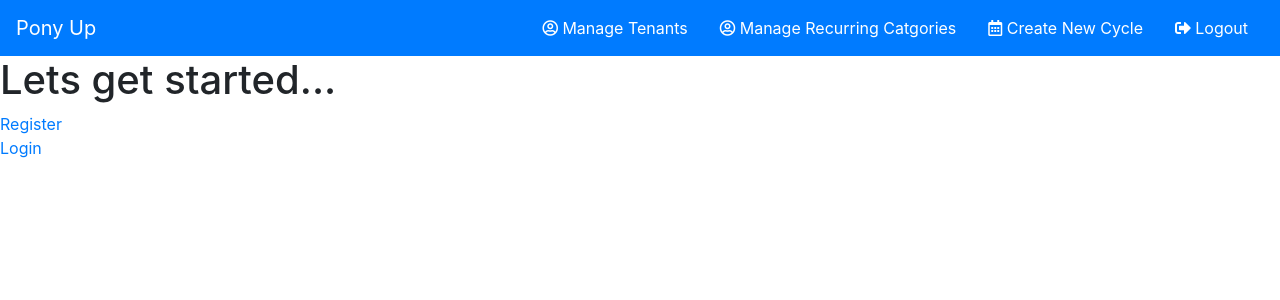
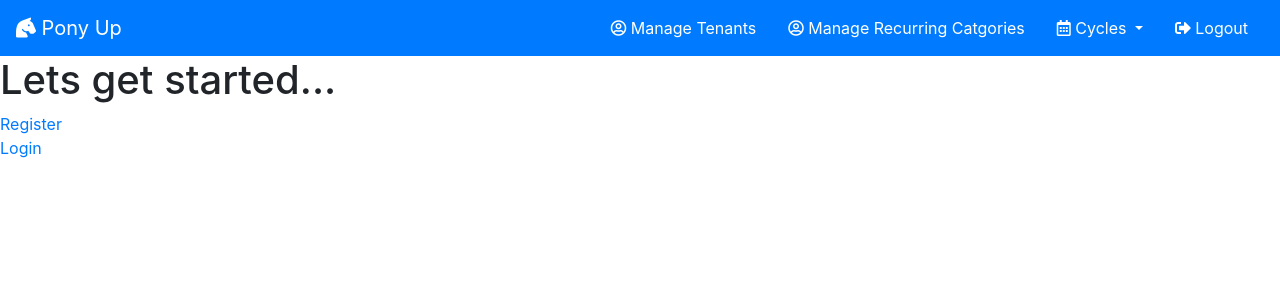
Before and after one commit to rjlancaster/ponyUp, a Django app: page /addOneTimeForm/1 in a window 1280 px wide. Shown: the top 300 px of the page. Run offline with Django 3.2, Linux system fonts and the light colour scheme; data comes from the database, SQL or seed files in the repository; some libraries are stand-ins or nearby versions.

Commit message:
created dropdown for Cycles in navbar

```diff
--- a/cycles/templates/cycles/navbar.html
+++ b/cycles/templates/cycles/navbar.html
@@ -1,5 +1,5 @@
 <nav class="navbar navbar-dark bg-primary">
-    <a class="navbar-brand" href="/">Pony Up</a>
+    <a class="navbar-brand" href="/"><i class="fas fa-horse-head"></i> Pony Up</a>
 
     <ul class="nav">
 
@@ -10,9 +10,16 @@
             <a href="{% url 'cycles:recurringlist' %}" class="nav-link ponynav"><i class="far fa-user-circle"></i>
                 Manage
                 Recurring Catgories</a></li>
-            <li class="nav-item">
-                <a href="{% url 'cycles:newCycleForm' %}" class="nav-link ponynav"><i class="far fa-calendar-alt"></i>
-                    Create New Cycle</a></li>
+        <li class="nav-item dropdown">
+            <a class="nav-link dropdown-toggle ponynav" href="#" id="navbarDropdown" role="button" data-toggle="dropdown"
+                aria-haspopup="true" aria-expanded="false"><i class="far fa-calendar-alt"></i>
+                Cycles
+            </a>
+            <div class="dropdown-menu" aria-labelledby="navbarDropdown">
+                <a class="nav-link dropdown-item" href="{% url 'cycles:newCycleForm' %}">Create New Cycle</a>
+                <a class="nav-link dropdown-item" href="/">View Existing Cycles</a>
+            </div>
+        </li>
         <li class="nav-item">
             <a href="{% url 'cycles:logout' %}" class="nav-link ponynav"><i class="fas fa-sign-out-alt"></i> Logout</a>
         </li>
```
Lines whose indentation alone changed are shown as unchanged.
